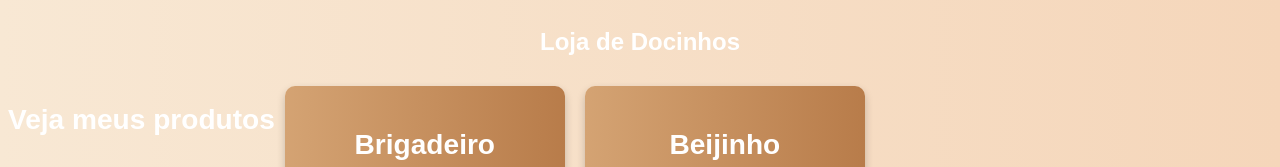
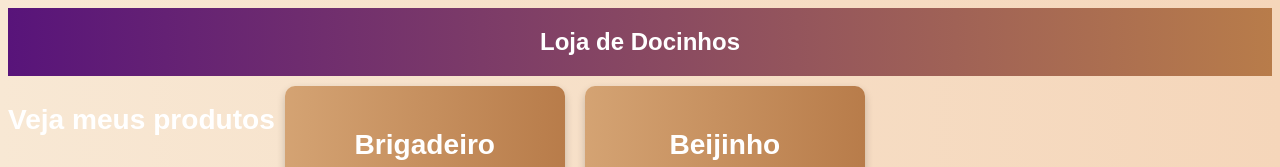
Before and after one commit to bolameiameiameia/teste_de_gradiente, a plain HTML site: page index.html in a window 1280 px wide. Shown: the top 167 px of the page. Drawn offline with Linux system fonts and the light colour scheme.

Commit message:
Update index.html

```diff
--- a/index.html
+++ b/index.html
@@ -16,7 +16,7 @@
      }
 
     header {
-            background: linear-gradient(to right, #00000, #b87c4a);
+            background: linear-gradient(to right, #58147a, #b87c4a);
             padding: 20px;
             text-align: center;
             font-size: 24px;
```
